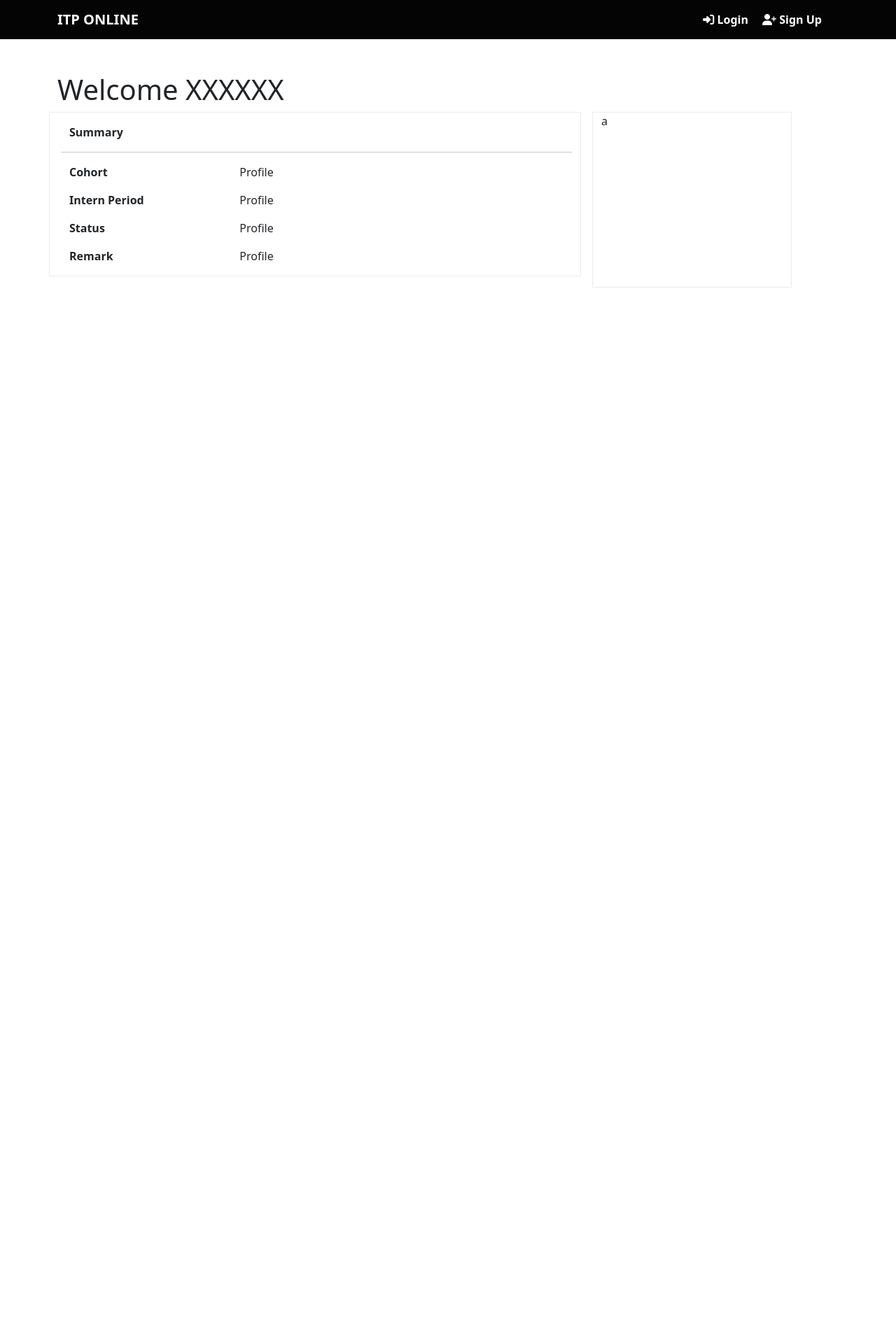
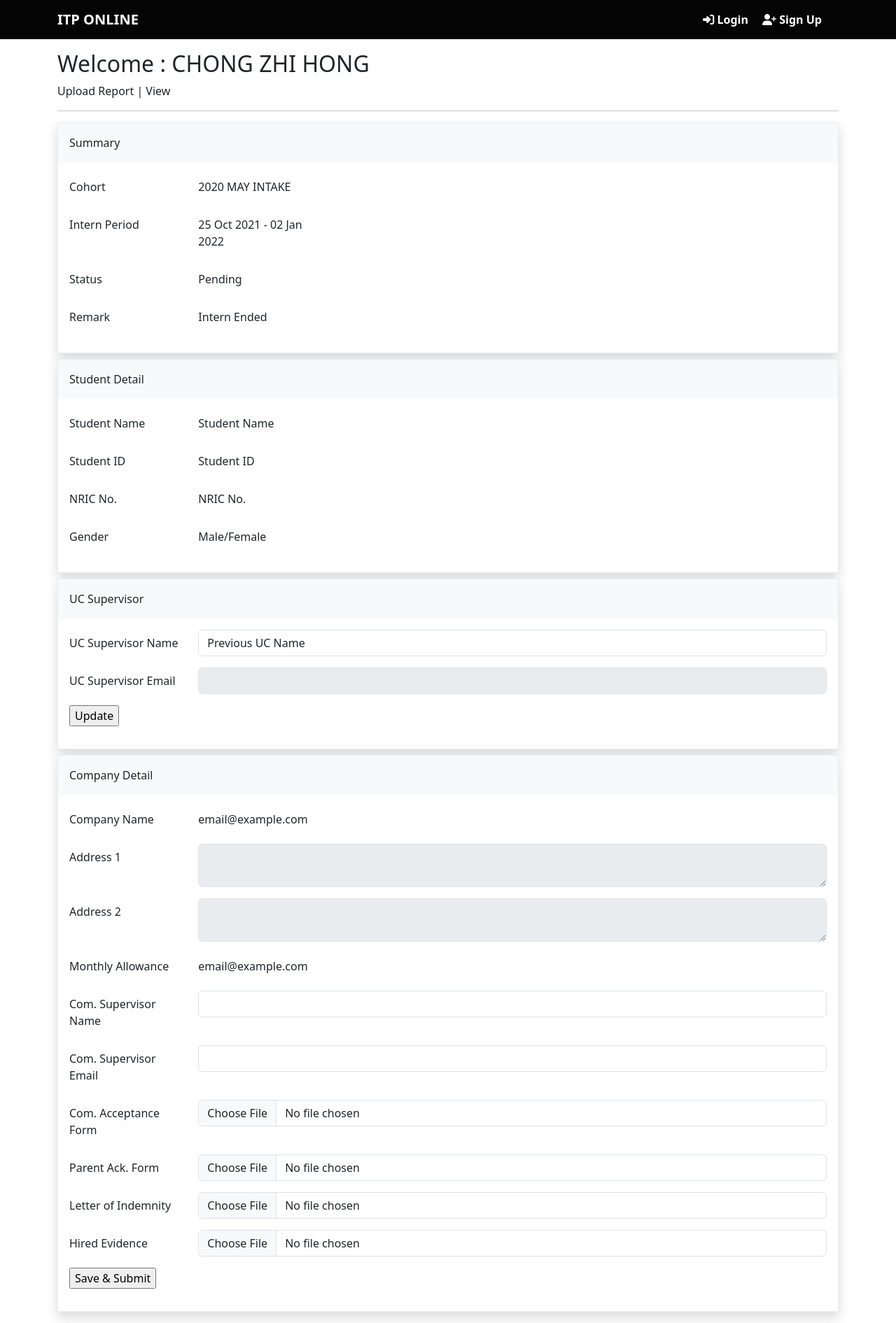
Before and after one commit to ahkang02/TARUMT-Internship-Portal, a Flask app: page /profile in a window 1280 px wide. Shown: the whole page at 70% size. Before the commit the page ends 411 px from the top, so only its background shows below. Run offline with Flask 3, Linux system fonts and the light colour scheme; some libraries are stand-ins or nearby versions.

Commit message:
Profile Done

```diff
--- a/templates/profile.html
+++ b/templates/profile.html
@@ -1,59 +1,178 @@
 {% extends "base.html"%} {% block title %}TARUMT ITP Portal{% endblock %} {%
 block content %}
 
-<style>
-  .col-md-4 {
-    font-weight: bold;
-  }
-
-</style>
-
-<div class="container-fluid mt-5">
-  <div class="container mt-3">
-    <h1>Welcome XXXXXX</h1>
-    <div class="row">
-      <div class="col-md-8 border border-light-subtle me-3 mb-3 pt-3 ps-3">
-        <div class="container-fluid">
-          <p class="fw-bold">Summary</p>
+<div class="container body-content my-3">
+  <h2>Welcome : CHONG ZHI HONG</h2>
+  <span>Upload Report</span>
+  <span> | View</span>
+  <form action="">
+    <hr>
+    <div class="panel-group mt-2 border border-light-subtle shadow">
+      <div class="panel panel-default">
+        <div class="panel-heading p-3 bg-light">
+          Summary
         </div>
-        <hr>
-        <div class="container">
-          <div class="row">
-            <div class="col-md-4">
-              <p>Cohort</p>
-            </div>
-            <div class="col-md-8">
-              <p>Profile</p>
+        <div class="panel-body p-3">
+          <div class="mb-3 row">
+            <label for="staticEmail" class="col-sm-2 col-form-label">Cohort</label>
+            <div class="col-sm-10">
+              <label for="staticEmail" class="col-sm-2 col-form-label">2020 MAY INTAKE</label>
             </div>
           </div>
-          <div class="row">
-            <div class="col-md-4">
-              <p>Intern Period</p>
-            </div>
-            <div class="col-md-8">
-              <p>Profile</p>
+          <div class="mb-3 row">
+            <label for="inputPassword" class="col-sm-2 col-form-label">Intern Period</label>
+            <div class="col-sm-10">
+              <label for="inputPassword" class="col-sm-2 col-form-label">25 Oct 2021 - 02 Jan 2022</label>
             </div>
           </div>
-          <div class="row">
-            <div class="col-md-4">
-              <p>Status</p>
-            </div>
-            <div class="col-md-8">
-              <p>Profile</p>
+          <div class="mb-3 row">
+            <label for="staticEmail" class="col-sm-2 col-form-label">Status</label>
+            <div class="col-sm-10">
+              <label for="staticEmail" class="col-sm-2 col-form-label">Pending</label>
             </div>
           </div>
-          <div class="row">
-            <div class="col-md-4">
-              <p>Remark</p>
-            </div>
-            <div class="col-md-8">
-              <p>Profile</p>
+          <div class="mb-3 row">
+            <label for="inputPassword" class="col-sm-2 col-form-label">Remark</label>
+            <div class="col-sm-10">
+              <label for="inputPassword" class="col-sm-2 col-form-label">Intern Ended</label>
             </div>
           </div>
         </div>
       </div>
-      <div class="col-md-3 border border-light-subtle">a</div>
     </div>
-  </div>
+    <div class="panel-group mt-2 border border-light-subtle shadow">
+      <div class="panel panel-default">
+        <div class="panel-heading p-3 bg-light">
+          Student Detail
+        </div>
+        <div class="panel-body p-3">
+          <div class="mb-3 row">
+            <label for="staticEmail" class="col-sm-2 col-form-label">Student Name</label>
+            <div class="col-sm-10">
+              <label for="staticEmail" class="col-sm-2 col-form-label">Student Name</label>
+            </div>
+          </div>
+          <div class="mb-3 row">
+            <label for="inputPassword" class="col-sm-2 col-form-label">Student ID</label>
+            <div class="col-sm-10">
+              <label for="inputPassword" class="col-sm-2 col-form-label">Student ID</label>
+            </div>
+          </div>
+          <div class="mb-3 row">
+            <label for="staticEmail" class="col-sm-2 col-form-label">NRIC No.</label>
+            <div class="col-sm-10">
+              <label for="staticEmail" class="col-sm-2 col-form-label">NRIC No.</label>
+            </div>
+          </div>
+          <div class="mb-3 row">
+            <label for="inputPassword" class="col-sm-2 col-form-label">Gender</label>
+            <div class="col-sm-10">
+              <label for="inputPassword" class="col-sm-2 col-form-label">Male/Female</label>
+            </div>
+          </div>
+        </div>
+      </div>
+    </div>
+    <div class="panel-group mt-2 border border-light-subtle shadow">
+      <div class="panel panel-default">
+        <div class="panel-heading p-3 bg-light">
+          UC Supervisor
+        </div>
+        <div class="panel-body p-3">
+          <div class="mb-3 row">
+            <label for="staticEmail" class="col-sm-2 col-form-label">UC Supervisor Name</label>
+            <div class="col-sm-10">
+              <input type="text" class="form-control" id="staticEmail" value="Previous UC Name" name="ucSupervisorName">
+            </div>
+          </div>
+          <div class="mb-3 row">
+            <label for="email" class="col-sm-2 col-form-label">UC Supervisor Email</label>
+            <div class="col-sm-10">
+              <input type="email" disabled class="form-control" id="ucSupervisorEmail" name="ucSupervisorEmail">
+            </div>
+          </div>
+          <div class="mb-3 row">
+           <div class="col-sm-2">
+            <input type="submit" value="Update">
+           </div>
+          </div>
+        </div>
+      </div>
+    </div>
+    <div class="panel-group mt-2 border border-light-subtle shadow">
+      <div class="panel panel-default">
+        <div class="panel-heading p-3 bg-light">
+          Company Detail
+        </div>
+        <div class="panel-body p-3">
+          <div class="mb-3 row">
+            <label for="staticEmail" class="col-sm-2 col-form-label">Company Name</label>
+            <div class="col-sm-10">
+              <input type="text"  class="form-control-plaintext" id="staticEmail" value="email@example.com">
+            </div>
+          </div>
+          <div class="mb-3 row">
+            <label for="inputPassword" class="col-sm-2 col-form-label">Address 1</label>
+            <div class="col-sm-10">
+              <textarea class="form-control" rows="2" disabled></textarea>
+            </div>
+          </div>
+          <div class="mb-3 row">
+            <label for="staticEmail" class="col-sm-2 col-form-label">Address 2</label>
+            <div class="col-sm-10">
+              <textarea class="form-control" rows="2" disabled></textarea>
+            </div>
+          </div>
+          <div class="mb-3 row">
+            <label for="inputPassword" class="col-sm-2 col-form-label">Monthly Allowance</label>
+            <div class="col-sm-10">
+              <input type="text"  class="form-control-plaintext" id="staticEmail" value="email@example.com">
+            </div>
+          </div>
+          <div class="mb-3 row">
+            <label for="inputPassword" class="col-sm-2 col-form-label">Com. Supervisor Name</label>
+            <div class="col-sm-10">
+              <input type="text"  class="form-control" id="staticEmail">
+            </div>
+          </div>
+          <div class="mb-3 row">
+            <label for="inputPassword" class="col-sm-2 col-form-label">Com. Supervisor Email</label>
+            <div class="col-sm-10">
+              <input type="text"  class="form-control" id="staticEmail">
+            </div>
+          </div>
+          <div class="mb-3 row">
+            <label for="inputPassword" class="col-sm-2 col-form-label">Com. Acceptance Form</label>
+            <div class="col-sm-10">
+              <input class="form-control" type="file" id="formFile">
+            </div>
+          </div>
+          <div class="mb-3 row">
+            <label for="inputPassword" class="col-sm-2 col-form-label">Parent Ack. Form</label>
+            <div class="col-sm-10">
+              <input class="form-control" type="file" id="formFile">
+            </div>
+          </div>
+          <div class="mb-3 row">
+            <label for="inputPassword" class="col-sm-2 col-form-label">Letter of Indemnity</label>
+            <div class="col-sm-10">
+              <input class="form-control" type="file" id="formFile">
+            </div>
+          </div>
+          <div class="mb-3 row">
+            <label for="inputPassword" class="col-sm-2 col-form-label">Hired Evidence</label>
+            <div class="col-sm-10">
+              <input class="form-control" type="file" id="formFile">
+            </div>
+          </div>
+          <div class="mb-3 row">
+            <div class="col-sm-2">
+             <input type="submit" value="Save & Submit">
+            </div>
+           </div>
+        </div>
+      </div>
+    </div>
+  </form>
 </div>
 {% endblock %}
```
